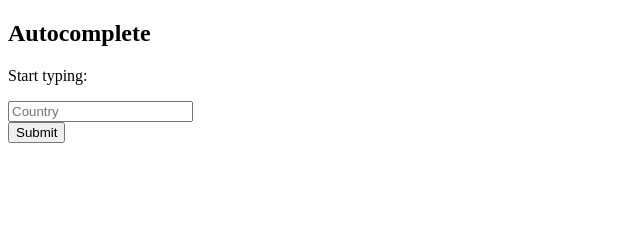
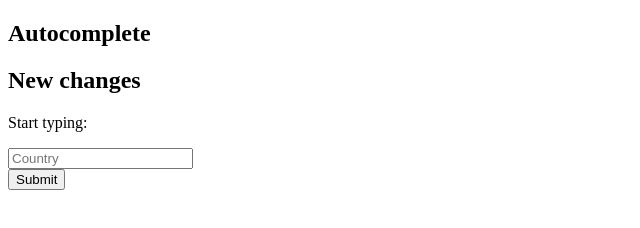
Before and after one commit to mukesh6023/Hello, a plain HTML site: page index.html in a window 1280 px wide. Shown: the whole page, without its empty margins (0-640 px from the left). Drawn offline with Linux system fonts and the light colour scheme.

Commit message:
added heading

```diff
--- a/index.html
+++ b/index.html
@@ -1,27 +1,25 @@
 <!DOCTYPE html>
 <html>
+
 <head>
   <meta name="viewport" content="width=device-width, initial-scale=1.0" />
   <link ref="stylesheet" href="./SearchField.css">
   <script src="./index.js" defer></script>
 </head>
+
 <body>
   <h2>Autocomplete</h2>
-
+  <h2>New changes</h2>
   <p>Start typing:</p>
 
   <form autocomplete="off">
     <div class="autocomplete" style="width: 300px">
-        <input
-          id="myInput"
-          type="text"
-          name="myCountry"
-          placeholder="Country"
-        />
+      <input id="myInput" type="text" name="myCountry" placeholder="Country" />
     </div>
     <input type="submit" />
   </form>
 
 
 </body>
+
 </html>
```
Lines whose indentation alone changed are shown as unchanged.
